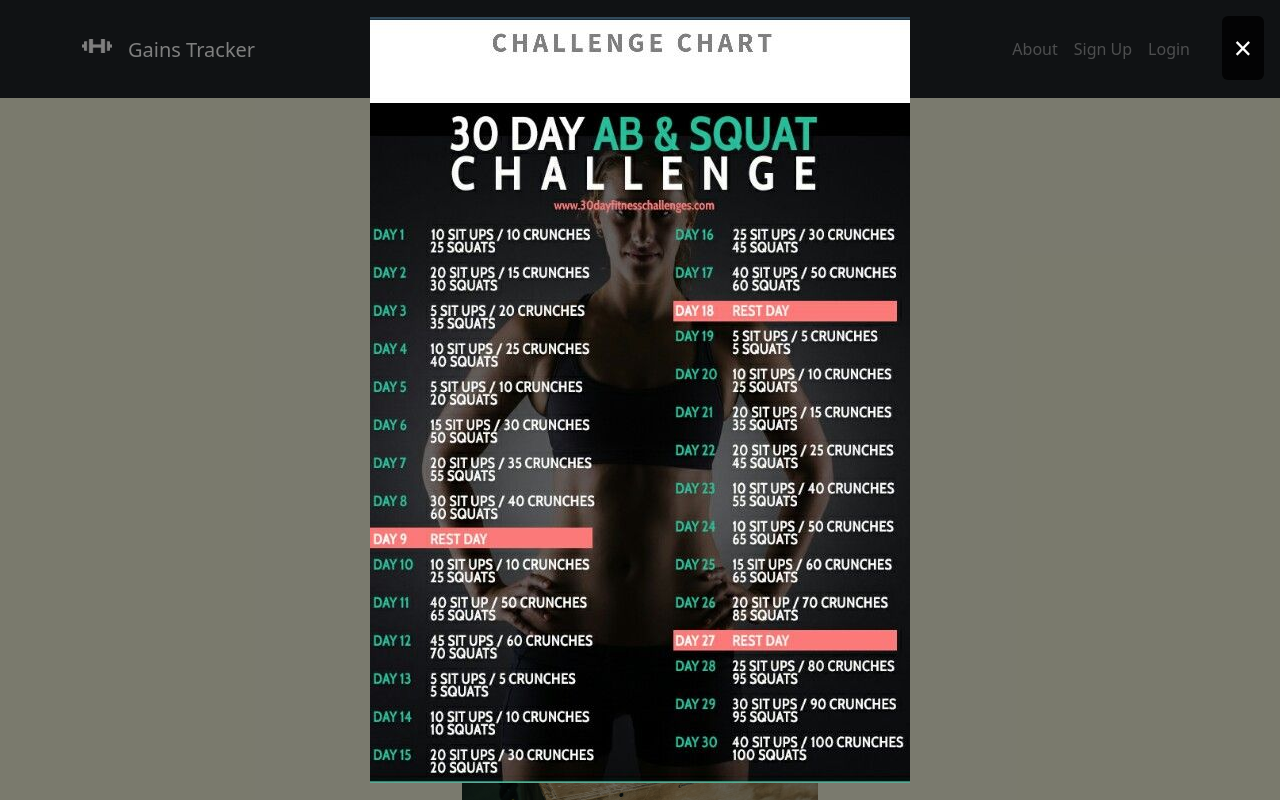
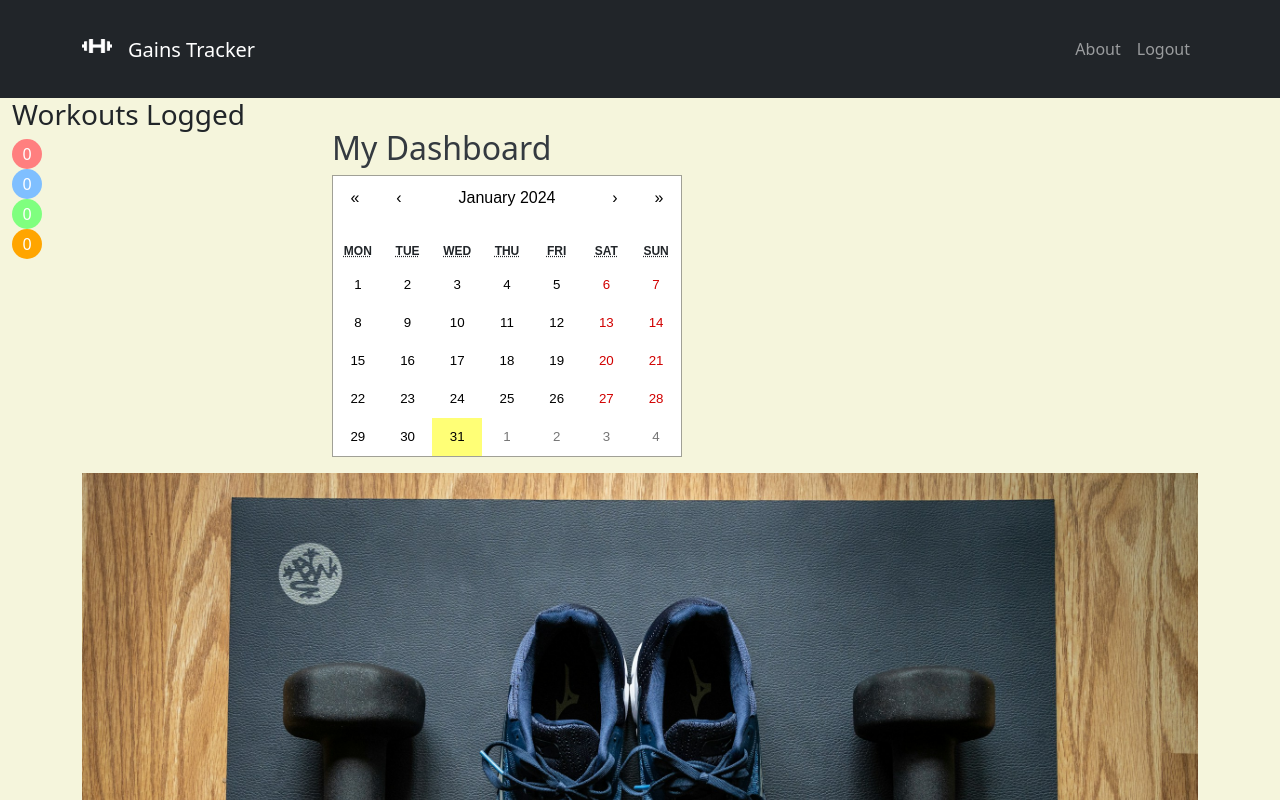
Before and after one commit to scottyTwoskip/milestone-project-3, a React (Create React App) app in the folder client/: page /logout in a window 1280 px wide. Both pictures are taken after a click on the button "Logout". Shown: the top 800 px of the page. Built offline with nearby package versions, Linux system fonts and the light colour scheme.

Commit message:
updated handleLogout to clear the token. Added onclick to navbar

```diff
--- a/client/src/App.jsx
+++ b/client/src/App.jsx
@@ -15,6 +15,8 @@
   useEffect(() => {
     const token = localStorage.getItem("token");
     if (!token) {
+      // Updates the state
+      setLoggedIn(false);
       return;
     }
     async function validateCredentials() {
@@ -49,11 +51,8 @@
           <Route path="/" element={isLoggedIn ? <Dashboard /> : <Home />} />
           <Route path="/about" element={<AboutPage />} />
           <Route path="/signup" element={<SignUp />} />
-          <Route
-            path="/login"
-            element={<Login onAuth={handleAuthentication} />}
-          />
-          <Route path="/logout" element={<LogOut />} />
+          <Route path="/login" element={<Login onAuth={handleAuthentication} />} />
+          <Route path="/logout" element={<LogOut handleAuth={handleAuthentication} />} />
         </Routes>
       </div>
     </Router>
--- a/client/src/components/LogOut.jsx
+++ b/client/src/components/LogOut.jsx
@@ -1,14 +1,17 @@
-// Logout.jsx
 import React from 'react';
 import { Link, useNavigate } from 'react-router-dom';
 
-function LogOut() {
+function LogOut({ handleAuth }) {
   const navigate = useNavigate();
 
   const handleLogout = () => {
-    // Your logout logic goes here
+
     console.log('Logout button clicked');
-    // Logout API call or any other logic goes here
+    // Clears the token from the local storage
+    localStorage.removeItem('token');
+    // Updates the authentication state
+    handleAuth(false);
+    // Redirects to home page after logging out
     navigate('/');
   };
 
--- a/client/src/components/Navigation.jsx
+++ b/client/src/components/Navigation.jsx
@@ -40,7 +40,7 @@
             </Nav.Link>
             {isLoggedIn ? (
               // If user is logged in, show Logout link
-              <Nav.Link as={Link} to="/">
+              <Nav.Link as={Link} to="/" onClick={handleLogout}>
                 Logout
               </Nav.Link>
             ) : (
```
